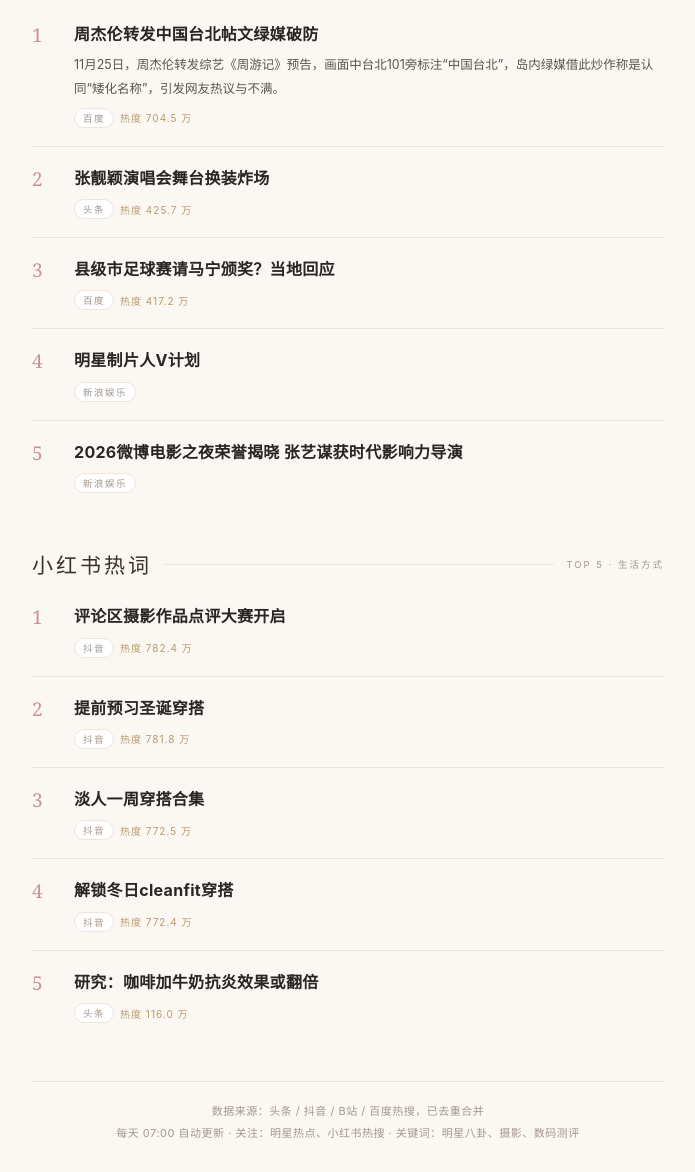
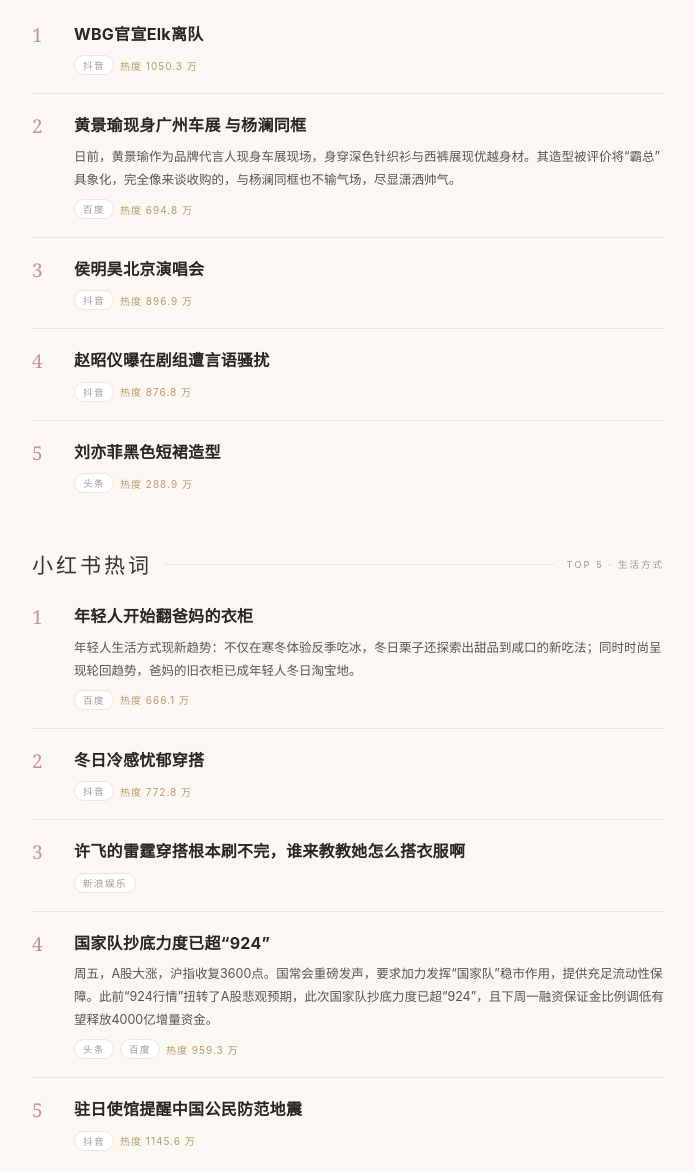
Before and after one commit to aaronelchatgpt/news-sharon, a plain HTML site: page index.html in a window 1280 px wide. Shown: the part 360-1532 px from the top of the page, without its empty margins (292-987 px from the left). Drawn offline with Linux system fonts and the light colour scheme.

Commit message:
update index.html

```diff
--- a/index.html
+++ b/index.html
@@ -1,6 +1,6 @@
 <!doctype html><html lang="zh-CN"><head><meta charset="utf-8">
 <meta name="viewport" content="width=device-width, initial-scale=1">
-<title>Sharon 的每日热点 · 2026年11月27日</title>
+<title>Sharon 的每日热点 · 2026年11月28日</title>
 <style>
 :root{--ivory:#fbf8f4;--ink:#2a2422;--ink2:#5c534d;--muted:#a3968d;--rose:#b76e79;--rose-soft:#f6e9ea;--line:#eee4dc;--gold:#b99a6b}
 *{box-sizing:border-box}
@@ -35,7 +35,7 @@ li:last-child{border-bottom:0}
     <div class="kicker">Daily Edit · For Sharon</div>
     <h1>今日热点</h1>
     <div class="greet">为你挑选今天值得看的十件事</div>
-    <div class="date">2026年11月27日 星期五</div>
+    <div class="date">2026年11月28日 星期六</div>
     <div class="media">
       <audio controls preload="none" src="sharon.mp3"></audio>
       <a class="dl" href="sharon.pdf" download>PDF</a>
@@ -47,41 +47,41 @@ li:last-child{border-bottom:0}
     <li>
       <span class="rank">1</span>
       <div class="body">
-        <div class="title">周杰伦转发中国台北帖文绿媒破防</div>
-        <div class="desc">11月25日，周杰伦转发综艺《周游记》预告，画面中台北101旁标注“中国台北”，岛内绿媒借此炒作称是认同“矮化名称”，引发网友热议与不满。</div>
-        <div class="meta"><span class="tag">百度</span><span class="hot">热度 704.5 万</span></div>
+        <div class="title">WBG官宣Elk离队</div>
+
+        <div class="meta"><span class="tag">抖音</span><span class="hot">热度 1050.3 万</span></div>
       </div>
     </li>
     <li>
       <span class="rank">2</span>
       <div class="body">
-        <div class="title">张靓颖演唱会舞台换装炸场</div>
-
-        <div class="meta"><span class="tag">头条</span><span class="hot">热度 425.7 万</span></div>
+        <div class="title">黄景瑜现身广州车展 与杨澜同框</div>
+        <div class="desc">日前，黄景瑜作为品牌代言人现身车展现场，身穿深色针织衫与西裤展现优越身材。其造型被评价将“霸总”具象化，完全像来谈收购的，与杨澜同框也不输气场，尽显潇洒帅气。</div>
+        <div class="meta"><span class="tag">百度</span><span class="hot">热度 694.8 万</span></div>
       </div>
     </li>
     <li>
       <span class="rank">3</span>
       <div class="body">
-        <div class="title">县级市足球赛请马宁颁奖？当地回应</div>
+        <div class="title">侯明昊北京演唱会</div>
 
-        <div class="meta"><span class="tag">百度</span><span class="hot">热度 417.2 万</span></div>
+        <div class="meta"><span class="tag">抖音</span><span class="hot">热度 896.9 万</span></div>
       </div>
     </li>
     <li>
       <span class="rank">4</span>
       <div class="body">
-        <div class="title">明星制片人V计划</div>
+        <div class="title">赵昭仪曝在剧组遭言语骚扰</div>
 
-        <div class="meta"><span class="tag">新浪娱乐</span></div>
+        <div class="meta"><span class="tag">抖音</span><span class="hot">热度 876.8 万</span></div>
       </div>
     </li>
     <li>
       <span class="rank">5</span>
       <div class="body">
-        <div class="title">2026微博电影之夜荣誉揭晓 张艺谋获时代影响力导演</div>
+        <div class="title">刘亦菲黑色短裙造型</div>
 
-        <div class="meta"><span class="tag">新浪娱乐</span></div>
+        <div class="meta"><span class="tag">头条</span><span class="hot">热度 288.9 万</span></div>
       </div>
     </li></ol>
   </div>
@@ -91,41 +91,41 @@ li:last-child{border-bottom:0}
     <li>
       <span class="rank">1</span>
       <div class="body">
-        <div class="title">评论区摄影作品点评大赛开启</div>
-
-        <div class="meta"><span class="tag">抖音</span><span class="hot">热度 782.4 万</span></div>
+        <div class="title">年轻人开始翻爸妈的衣柜</div>
+        <div class="desc">年轻人生活方式现新趋势：不仅在寒冬体验反季吃冰，冬日栗子还探索出甜品到咸口的新吃法；同时时尚呈现轮回趋势，爸妈的旧衣柜已成年轻人冬日淘宝地。</div>
+        <div class="meta"><span class="tag">百度</span><span class="hot">热度 666.1 万</span></div>
       </div>
     </li>
     <li>
       <span class="rank">2</span>
       <div class="body">
-        <div class="title">提前预习圣诞穿搭</div>
+        <div class="title">冬日冷感忧郁穿搭</div>
 
-        <div class="meta"><span class="tag">抖音</span><span class="hot">热度 781.8 万</span></div>
+        <div class="meta"><span class="tag">抖音</span><span class="hot">热度 772.8 万</span></div>
       </div>
     </li>
     <li>
       <span class="rank">3</span>
       <div class="body">
-        <div class="title">淡人一周穿搭合集</div>
+        <div class="title">许飞的雷霆穿搭根本刷不完，谁来教教她怎么搭衣服啊</div>
 
-        <div class="meta"><span class="tag">抖音</span><span class="hot">热度 772.5 万</span></div>
+        <div class="meta"><span class="tag">新浪娱乐</span></div>
       </div>
     </li>
     <li>
       <span class="rank">4</span>
       <div class="body">
-        <div class="title">解锁冬日cleanfit穿搭</div>
-
-        <div class="meta"><span class="tag">抖音</span><span class="hot">热度 772.4 万</span></div>
+        <div class="title">国家队抄底力度已超“924”</div>
+        <div class="desc">周五，A股大涨，沪指收复3600点。国常会重磅发声，要求加力发挥“国家队”稳市作用，提供充足流动性保障。此前“924行情”扭转了A股悲观预期，此次国家队抄底力度已超“924”，且下周一融资保证金比例调低有望释放4000亿增量资金。</div>
+        <div class="meta"><span class="tag">头条</span><span class="tag">百度</span><span class="hot">热度 959.3 万</span></div>
       </div>
     </li>
     <li>
       <span class="rank">5</span>
       <div class="body">
-        <div class="title">研究：咖啡加牛奶抗炎效果或翻倍</div>
+        <div class="title">驻日使馆提醒中国公民防范地震</div>
 
-        <div class="meta"><span class="tag">头条</span><span class="hot">热度 116.0 万</span></div>
+        <div class="meta"><span class="tag">抖音</span><span class="hot">热度 1145.6 万</span></div>
       </div>
     </li></ol>
   </div>
```
